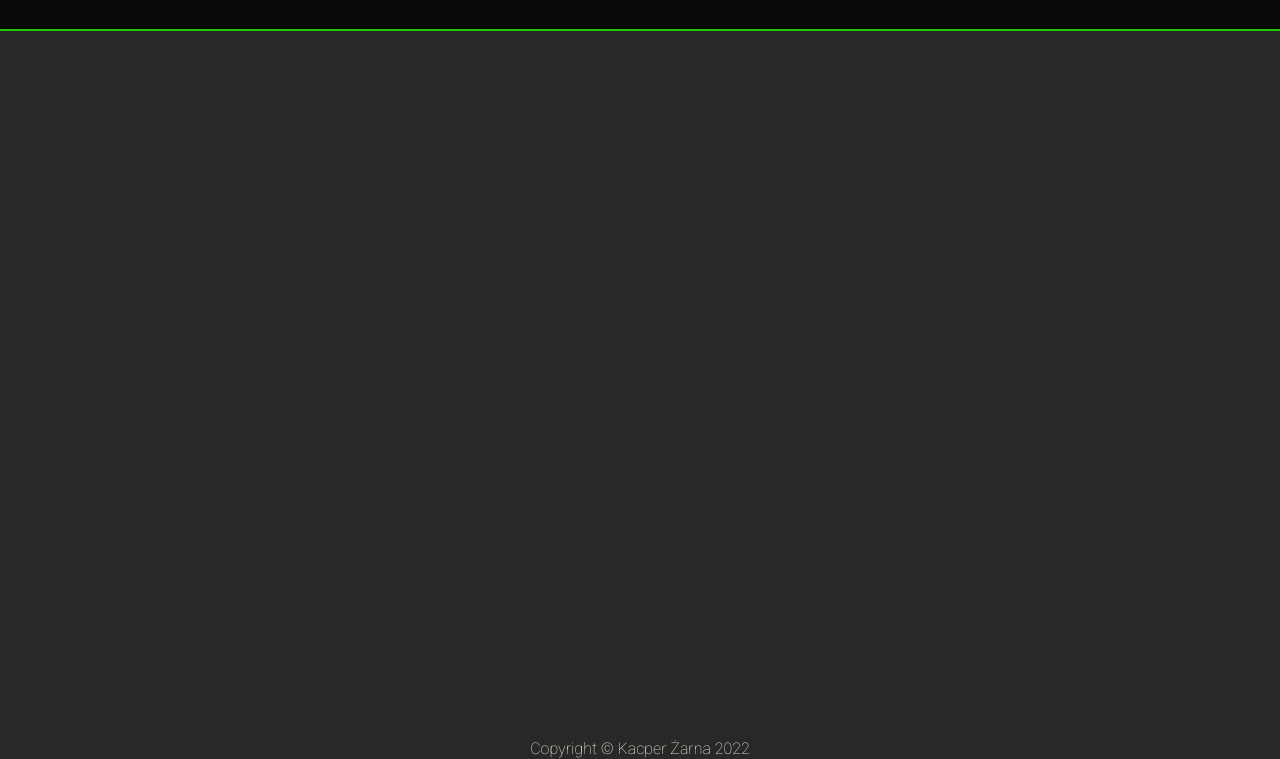
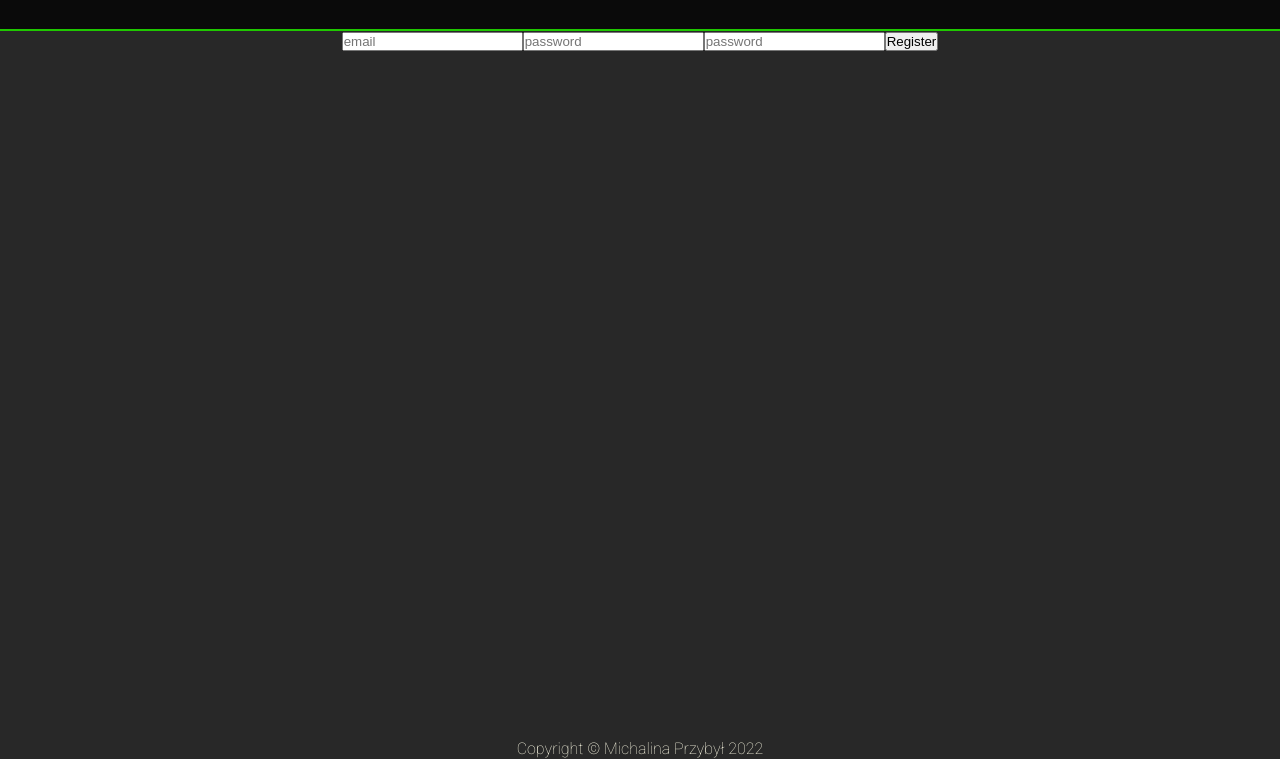
Before and after one commit to michalinaprzybyl/Firebase_ToDoList, a website with bundled scripts: page index.html in a window 1280 px wide. Shown: the part 41-800 px from the top of the page. Built offline with nearby package versions, Linux system fonts and the light colour scheme.

Commit message:
add RegisterForm and LoginForm

```diff
--- a/components/HomePage/renderHomePage.js
+++ b/components/HomePage/renderHomePage.js
@@ -0,0 +1,20 @@
+// W funkcji poniżej:
+// 1. Przy uźyciu querySelector wybieracie sekcje o klasie "content" i od razu czyścicie przy pomocy innerHTML.
+// 2. Stwórz element <h2> i nadaj mu textContent 'Welcome!'
+// 3. Stwórz element <p> i nadaj mu textContent "This is a simple web page written in vanilla JavaScript, used as a practice project in frontend courses at Software Development Academy. Block subject: Firebase."
+// 4. Podpinacie h2 i p do sekcji content
+
+export default function () {
+    // 1.
+    const section = document.querySelector(".content");
+    section.innerHTML = "";
+    // 2.
+    const h2 = document.createElement("h2");
+    h2.textContent = "Welcome!";
+    // 3.
+    const p = document.createElement("p");
+    p.textContent = "This is a simple web page written in vanilla JavaScript, used as a practice project in frontend courses at Software Development Academy. Block subject: Firebase.";
+    // 4.
+    section.appendChild(h2);
+    section.appendChild(p);
+}
--- /dev/null
+++ b/components/RegisterForm/renderRegisterForm.js
@@ -0,0 +1,43 @@
+// W funkcji poniżej:
+// 1. Wybranie i wyczyszczenie sekcji o klasie "content"
+// 2. Stwórz element <form> i nadaj mu id 'register-form'.
+// 3. Stówrz element <input>, nadaj mu type "email", placeholder "email", id "register-email-input".
+// 4. Stwórz 2 osobne inputy, oba będą miały type 'password', oba placeholder "password", pierwszy będzie miał id "register-first-input-password" a drugi id "register-second-input-password"
+// 5. Stwórz element <button>, nadaj mu type "submit" i textContent "Register"
+// 6. Do elementu <form> (pkt 2) podpiąć wszystkie inputy i button.
+// 7. Do sekcji content podpiąć cały formularz
+
+export default function () {
+    // 1.
+    // nie używaj tutaj document.getElementsByClassName
+    const contentClass = document.querySelector(".content");
+    contentClass.innerHTML = "";
+    // 2.
+    const form = document.createElement("form");
+    form.setAttribute("id", "register-form");
+    // 3.
+    const inputMail = document.createElement("input");
+    inputMail.setAttribute("type", "email");
+    inputMail.setAttribute("placeholder", "email");
+    inputMail.setAttribute("id", "register-email-input");
+    // 4.
+    const inputPassword = document.createElement("input");
+    inputPassword.setAttribute("type", "password");
+    inputPassword.setAttribute("placeholder", "password");
+    inputPassword.setAttribute("id", "register-first-input-password");
+    const inputPassConfirm = document.createElement("input");
+    inputPassConfirm.setAttribute("type", "password");
+    inputPassConfirm.setAttribute("placeholder", "password");
+    inputPassConfirm.setAttribute("id", "register-second-input-password");
+    // 5.
+    const submitButton = document.createElement("button");
+    submitButton.setAttribute("type", "submit");
+    submitButton.textContent = "Register";
+    // 6.
+    form.appendChild(inputMail);
+    form.appendChild(inputPassword);
+    form.appendChild(inputPassConfirm);
+    form.appendChild(submitButton);
+    // 7.
+    contentClass.appendChild(form);
+}
--- a/index.html
+++ b/index.html
@@ -26,7 +26,7 @@
         </header>
         <section class="content"></section>
         <footer>
-            <p>Copyright &copy; Kacper Żarna 2022</p>
+            <p>Copyright &copy; Michalina Przybył 2022</p>
         </footer>
     </div>
 </body>
--- a/index.js
+++ b/index.js
@@ -0,0 +1,21 @@
+import renderHomePage from "./components/HomePage/renderHomePage.js";   // to jest export default
+import renderRegisterForm from "./components/RegisterForm/renderRegisterForm.js";
+
+// Selecting navbar anchors
+const homeButton = document.getElementById("home-anchor");
+const todosButton = document.getElementById("todos-anchor");
+const aboutButton = document.getElementById("about-anchor");
+const publicButton = document.getElementById("public-anchor");
+const loginButton = document.getElementById("login-anchor");
+
+// Rendering the home page on initial page load
+renderHomePage();
+renderRegisterForm();
+
+// Navbar buttons listeners
+// Home button
+homeButton.addEventListener("click", () => {
+    renderHomePage();
+});
+// można też zapisaćw ten sposób:
+// homeButton.addEventListener("click", renderHomePage);
```
Also changed, not shown: components/LoginForm/renderLoginForm.js (added, +20 -0 lines), firebaseConfig.js (+5 -2 lines), script.js (deleted).
